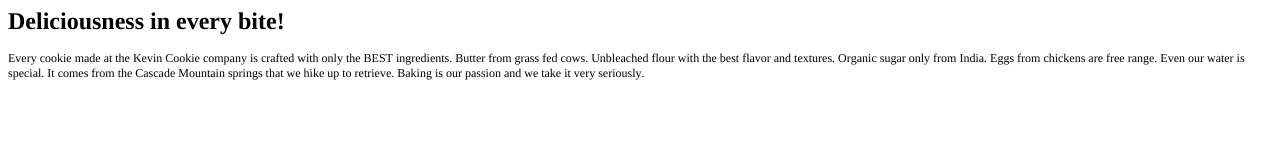
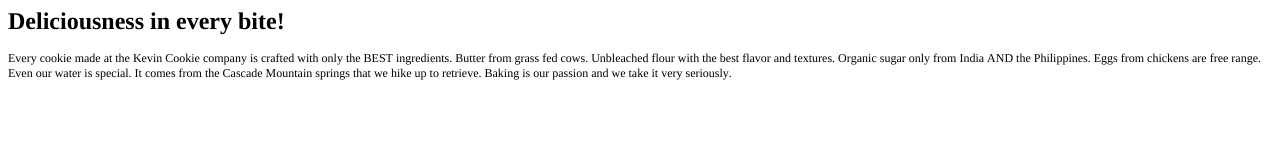
Before and after one commit to aaosman15/AbdulCookieCompany.com, a plain HTML site: page index.htm in a window 1280 px wide. Drawn offline with Linux system fonts and the light colour scheme.

Commit message:
Update index.htm

```diff
--- a/index.htm
+++ b/index.htm
@@ -12,6 +12,6 @@
 </head>
 <body>
 <h1 style="margin: 0.0px 0.0px 16.1px 0.0px; font: 24.0px Times; -webkit-text-stroke: #000000"><span class="s1"><b>Deliciousness in every bite!</b></span></h1>
-<h1 style="margin: 0.0px 0.0px 16.1px 0.0px; font: 12.0px Times; -webkit-text-stroke: #000000"><span class="s1">Every cookie made at the Kevin Cookie company is crafted with only the BEST ingredients. Butter from grass fed cows. Unbleached flour with the best flavor and textures. Organic sugar only from India. Eggs from chickens are free range. Even our water is special. It comes from the Cascade Mountain springs that we hike up to retrieve. Baking is our passion and we take it very seriously.</span></h1>
+<h1 style="margin: 0.0px 0.0px 16.1px 0.0px; font: 12.0px Times; -webkit-text-stroke: #000000"><span class="s1">Every cookie made at the Kevin Cookie company is crafted with only the BEST ingredients. Butter from grass fed cows. Unbleached flour with the best flavor and textures. Organic sugar only from India AND the Philippines. Eggs from chickens are free range. Even our water is special. It comes from the Cascade Mountain springs that we hike up to retrieve. Baking is our passion and we take it very seriously.</span></h1>
 </body>
 </html>
```
